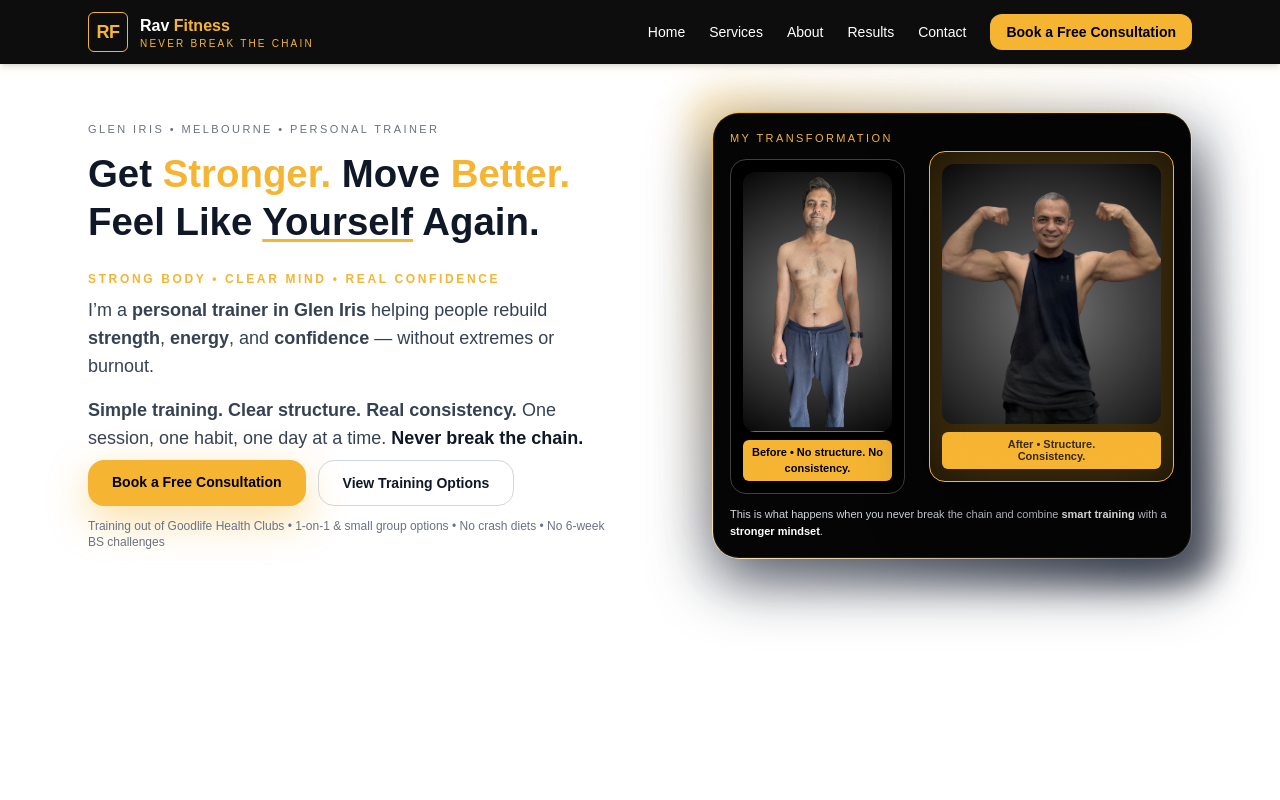
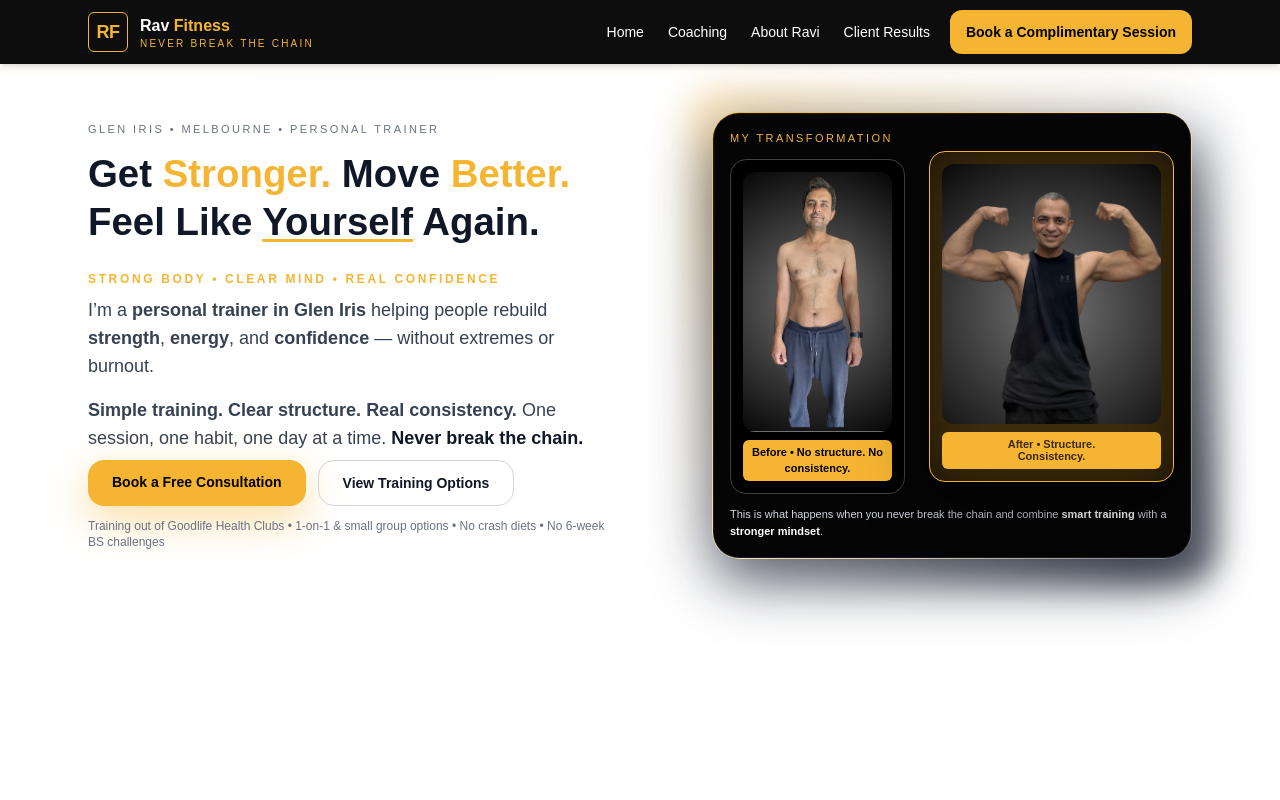
Before and after one commit to ravfitness/ravfitness-site, a Next.js app: page / in a window 1280 px wide. Shown: the top 800 px of the page. Built offline with nearby package versions, Linux system fonts and the light colour scheme.

Commit message:
Build RF-044 responsive site header

```diff
--- a/components/layout/SiteHeader.tsx
+++ b/components/layout/SiteHeader.tsx
@@ -1,18 +1,38 @@
+"use client";
+
+import { useRef, useState } from "react";
+
+const navigation: ReadonlyArray<{ label: string; href: string }> = [
+  { label: "Home", href: "#home" },
+  { label: "Coaching", href: "#services" },
+  { label: "About Ravi", href: "#about" },
+  { label: "Client Results", href: "#results" },
+];
+
 export default function SiteHeader() {
+  const [menuOpen, setMenuOpen] = useState<boolean>(false);
+  const menuButton = useRef<HTMLButtonElement>(null);
+
   return (
-      <header className="fixed top-0 left-0 right-0 w-full h-14 md:h-16 shadow-md bg-black/95 backdrop-blur z-50">
-
-
-        <div className="max-w-6xl mx-auto px-6 h-full flex justify-between items-center">
-          {/* Logo + Tagline */}
-          <div className="flex items-center gap-3">
-            {/* RF Logo (Gold) */}
-            <div className="flex h-10 w-10 items-center justify-center rounded-md border border-[#f5b533] text-[#f5b533] font-extrabold text-lg tracking-tight">
+    <header
+      className="fixed top-0 left-0 right-0 w-full h-14 md:h-16 shadow-md bg-black/95 backdrop-blur z-50"
+      onKeyDown={(event) => {
+        if (event.key === "Escape" && menuOpen) {
+          setMenuOpen(false);
+          menuButton.current?.focus();
+        }
+      }}
+    >
+      <div className="max-w-6xl mx-auto px-4 sm:px-6 h-full flex justify-between items-center gap-3">
+        <a
+          href="#home"
+          onClick={() => setMenuOpen(false)}
+          className="flex min-w-0 min-h-11 items-center gap-2 sm:gap-3 rounded-md focus-visible:outline-2 focus-visible:outline-offset-2 focus-visible:outline-[#f5b533]"
+        >
+          <div className="flex h-10 w-10 shrink-0 items-center justify-center rounded-md border border-[#f5b533] text-[#f5b533] font-extrabold text-lg tracking-tight">
             RF
           </div>
-
-            {/* Brand Text */}
-            <div className="flex flex-col leading-tight">
+          <div className="flex min-w-0 flex-col leading-tight">
             <span className="text-base font-semibold text-white">
               Rav<span className="text-[#f5b533]"> Fitness</span>
             </span>
@@ -20,37 +40,55 @@ export default function SiteHeader() {
               Never Break The Chain
             </span>
           </div>
-          </div>
+        </a>
 
-          {/* Navigation + CTA */}
-          <div className="flex items-center gap-6">
-            <nav className="hidden md:flex space-x-6 text-sm font-medium">
-              <a href="#home" className="text-white hover:text-[#f5b533]">
-                Home
+        <nav aria-label="Primary navigation" className="hidden lg:flex shrink-0 items-center gap-4 text-sm font-medium">
+          {navigation.map(({ label, href }) => (
+            <a key={href} href={href} className="inline-flex min-h-11 items-center rounded-md px-1 text-white hover:text-[#f5b533] focus-visible:outline-2 focus-visible:outline-offset-2 focus-visible:outline-[#f5b533]">
+              {label}
             </a>
-              <a href="#services" className="text-white hover:text-[#f5b533]">
-                Services
-              </a>
-              <a href="#about" className="text-white hover:text-[#f5b533]">
-                About
-              </a>
-              <a href="#results" className="text-white hover:text-[#f5b533]">
-                Results
-              </a>
-              <a href="#contact" className="text-white hover:text-[#f5b533]">
-                Contact
+          ))}
+          <a href="#contact" className="inline-flex min-h-11 items-center justify-center px-4 py-2 rounded-xl text-sm font-semibold bg-[#f5b533] text-black hover:brightness-110 shadow focus-visible:outline-2 focus-visible:outline-offset-2 focus-visible:outline-[#f5b533]">
+            Book a Complimentary Session
           </a>
         </nav>
 
-            {/* TOP RIGHT button */}
-            <a
-              href="#contact"
-              className="hidden md:inline-block px-4 py-2 rounded-xl text-sm font-semibold bg-[#f5b533] text-black hover:brightness-110 shadow"
+        <button
+          ref={menuButton}
+          type="button"
+          aria-label={menuOpen ? "Close navigation menu" : "Open navigation menu"}
+          aria-expanded={menuOpen}
+          aria-controls="mobile-navigation"
+          onClick={() => setMenuOpen((open) => !open)}
+          className="flex h-11 w-11 shrink-0 flex-col items-center justify-center gap-1.5 rounded-md border border-[#f5b533]/60 text-[#f5b533] lg:hidden focus-visible:outline-2 focus-visible:outline-offset-2 focus-visible:outline-[#f5b533]"
         >
-              Book a Free Consultation
+          <span aria-hidden="true" className="block h-0.5 w-5 bg-current" />
+          <span aria-hidden="true" className="block h-0.5 w-5 bg-current" />
+          <span aria-hidden="true" className="block h-0.5 w-5 bg-current" />
+        </button>
+      </div>
+
+      <nav
+        id="mobile-navigation"
+        aria-label="Mobile navigation"
+        hidden={!menuOpen}
+        className="absolute top-full inset-x-0 max-h-[calc(100dvh-4rem)] overflow-y-auto border-t border-neutral-800 bg-black px-4 py-3 shadow-md lg:hidden"
+      >
+        <ul className="flex min-w-0 flex-col gap-1 text-sm font-medium">
+          {navigation.map(({ label, href }) => (
+            <li key={href}>
+              <a href={href} onClick={() => setMenuOpen(false)} className="flex min-h-11 items-center rounded-md px-3 py-3 text-white hover:bg-neutral-900 hover:text-[#f5b533] focus-visible:outline-2 focus-visible:outline-offset-2 focus-visible:outline-[#f5b533]">
+                {label}
               </a>
-          </div>
-        </div>
+            </li>
+          ))}
+          <li className="mt-2">
+            <a href="#contact" onClick={() => setMenuOpen(false)} className="flex min-h-11 items-center justify-center rounded-xl bg-[#f5b533] px-3 py-3 text-center font-semibold text-black hover:brightness-110 focus-visible:outline-2 focus-visible:outline-offset-2 focus-visible:outline-[#f5b533]">
+              Book a Complimentary Session
+            </a>
+          </li>
+        </ul>
+      </nav>
     </header>
   );
 }
```
Also changed, not shown: 1 other file (tests, documents, lock files or other folders). Lines whose indentation alone changed are shown as unchanged.
